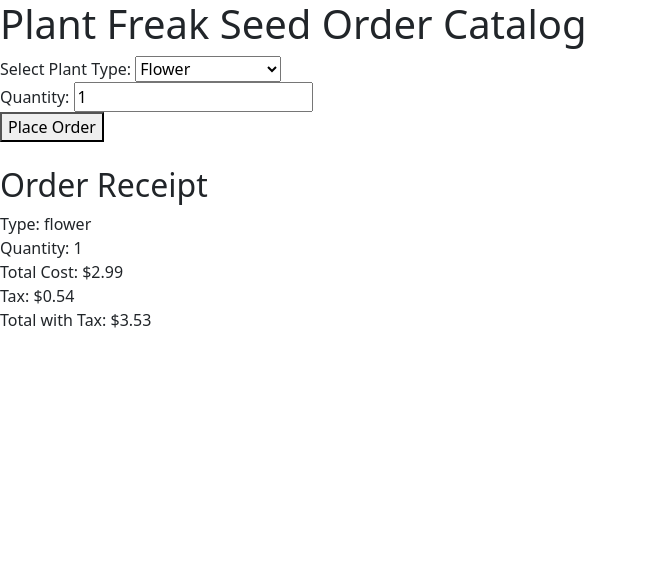
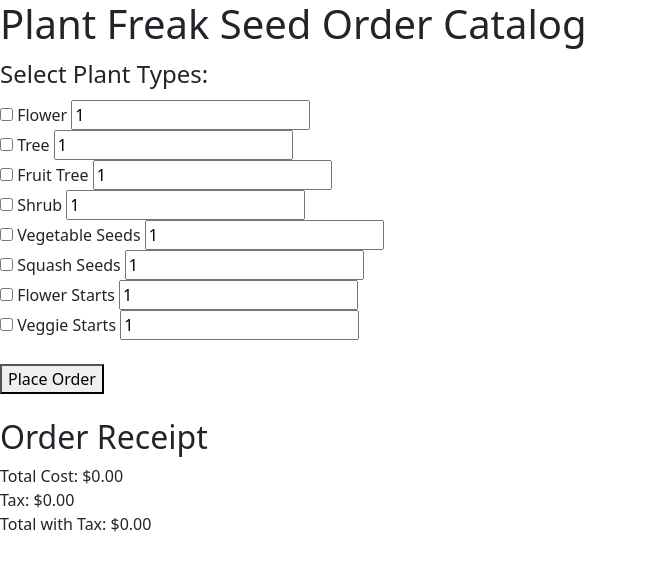
Before and after one commit to Mac-ziis/Team-Week, a website built with webpack: page src/index.html in a window 1280 px wide. Both pictures are taken after a click on the button "Place Order". Shown: the whole page, without its empty margins (0-647 px from the left). Built offline with nearby package versions, Linux system fonts and the light colour scheme.

Commit message:
Add checkboxes and quantity options to the order form

```diff
--- a/src/index.html
+++ b/src/index.html
@@ -1,27 +1,34 @@
 <!DOCTYPE html>
 <html lang="en-US">
+
 <head>
   <meta charset="UTF-8">
   <meta name="viewport" content="width=device-width, initial-scale=1.0">
   <title>Plant Identification Application</title>
 </head>
+
 <body>
   <h1>Plant Freak Seed Order Catalog</h1>
   <form id="order-form">
-    <label for="plant-type">Select Plant Type:</label>
-    <select name="plant-type">
-      <option value="flower">Flower</option>
-      <option value="tree">Tree</option>
-      <option value="fruit-tree">Fruit Tree</option>
-      <option value="shrub">Shrub</option>
-      <option value="vegetable-seeds">Vegetable Seeds</option>
-      <option value="squash-seeds">Squash Seeds</option>
-      <option value="flower-starts">Flower starts</option>
-      <option value="veggie-starts">Veggie Starts</option>
-    </select>
-    <br>
-    <label for="quantity">Quantity:</label>
-    <input type="number" id="quantity" name="quantity" value="1">
+    <fieldset>
+      <legend>Select Plant Types:</legend>
+      <input type="checkbox" name="plant-type" value="flower"> Flower
+      <input type="number" name="quantity-flower" value="1"><br>
+      <input type="checkbox" name="plant-type" value="tree"> Tree
+      <input type="number" name="quantity-tree" value="1"><br>
+      <input type="checkbox" name="plant-type" value="fruit-tree"> Fruit Tree
+      <input type="number" name="quantity-fruit-tree" value="1"><br>
+      <input type="checkbox" name="plant-type" value="shrub"> Shrub
+      <input type="number" name="quantity-shrub" value="1"><br>
+      <input type="checkbox" name="plant-type" value="vegetable-seeds"> Vegetable Seeds
+      <input type="number" name="quantity-vegetable-seeds" value="1"><br>
+      <input type="checkbox" name="plant-type" value="squash-seeds"> Squash Seeds
+      <input type="number" name="quantity-squash-seeds" value="1"><br>
+      <input type="checkbox" name="plant-type" value="flower-starts"> Flower Starts
+      <input type="number" name="quantity-flower-starts" value="1"><br>
+      <input type="checkbox" name="plant-type" value="veggie-starts"> Veggie Starts
+      <input type="number" name="quantity-veggie-starts" value="1"><br>
+    </fieldset>
     <br>
     <button type="button" id="place-order-btn">Place Order</button>
   </form>
@@ -34,4 +41,5 @@
     <div id="total-with-tax"></div>
   </div>
 </body>
+
 </html>
--- a/src/index.js
+++ b/src/index.js
@@ -3,106 +3,47 @@ import 'bootstrap/dist/css/bootstrap.min.css';
 import './css/styles.css';
 import Plant from './js/seed-catalog.js';
 
-// Business Logic
-
-
-
-// UI Logic for seed-catalog.js
-// document.addEventListener('DOMContentLoaded', function () {
-
-// function calculateTax(cost) {
-//   const taxRate = 0.18;
-//   return cost * taxRate;
-// }
-
-// function updateCost() {
-//   const selectedType = document.querySelector('select[name="plant-type"]').value;
-//   const quantity = parseFloat(document.getElementById('quantity').value);
-//   const plant = new Plant(selectedType, quantity);
-//   const cost = plant.calculateCost();
-//   const costDisplay = document.getElementById('cost');
-//   costDisplay.textContent = "Cost: $" + cost.toFixed(2);
-
-//   return cost;
-// }
-
-// function updateReceipt(plant) {
-//   const orderDetails = document.getElementById('order-details');
-//   orderDetails.innerHTML = `Type: ${plant.type}<br>Quantity: ${plant.quantity}`;
-
-//   const cost = plant.calculateCost();
-//   const tax = calculateTax(cost);
-//   const total = cost + tax;
-
-//   const totalCost = document.getElementById('total-cost');
-//   const taxAmount = document.getElementById('tax-amount');
-//   const totalWithTax = document.getElementById('total-with-tax');
-
-//   totalCost.innerHTML = `Total Cost: $${cost.toFixed(2)}`;
-//   taxAmount.innerHTML = `Tax: $${tax.toFixed(2)}`;
-//   totalWithTax.innerHTML = `Total with Tax: $${total.toFixed(2)}`;
-// }
-
-// function showReceipt() {
-//   const receipt = document.getElementById('receipt');
-//   receipt.classList.remove('hidden');
-// }
-
-// const plantTypeSelect = document.querySelector('select[name="plant-type"]');
-// plantTypeSelect.addEventListener('change', () => {
-//   updateCost();
-// });
-
-// function placeOrder() {
-//   const selectedType = document.querySelector('select[name="plant-type"]');
-//   const quantity = parseFloat(document.getElementById('quantity').value);
-//   const plant = new Plant(selectedType, quantity);
-
-//   updateReceipt(plant);
-//   showReceipt();
-// }
-
-// const placeOrderButton = document.getElementById('place-order-btn');
-// placeOrderButton.addEventListener('click', placeOrder);
-
-// });
+// UI logic for seed-catalog
 
 document.addEventListener("DOMContentLoaded", function () {
-  // Business Logic
-
 
   function calculateTax(cost) {
     const taxRate = 0.18;
     return cost * taxRate;
   }
 
-  // UI Logic
   function updateCost() {
-    const selectedType = document.querySelector('select[name="plant-type"]').value;
-    const quantity = parseFloat(document.getElementById('quantity').value);
-    const plant = new Plant(selectedType, quantity);
-    const cost = plant.calculateCost();
-    const costDisplay = document.getElementById('cost');
-    costDisplay.textContent = "Cost: $" + cost.toFixed(2);
+    const selectedTypes = Array.from(document.querySelectorAll('input[name="plant-type"]:checked'));
+    let totalCost = 0;
 
-    return cost;
+    selectedTypes.forEach(typeInput => {
+      const type = typeInput.value;
+      const quantityInput = document.querySelector(`input[name="quantity-${type}"]`);
+      const quantity = parseFloat(quantityInput.value);
+
+      if (quantity > 0) {
+        const plant = new Plant(type, quantity);
+        totalCost += plant.calculateCost();
+      }
+    });
+
+    const costDisplay = document.getElementById('total-cost');
+    costDisplay.textContent = "Total Cost: $" + totalCost.toFixed(2);
+
+    return totalCost;
   }
 
-  function updateReceipt(plant) {
-    const orderDetails = document.getElementById('order-details');
-    orderDetails.innerHTML = `Type: ${plant.type}<br>Quantity: ${plant.quantity}`;
+  function updateReceipt(totalCost) {
+    const totalCostDisplay = document.getElementById('total-cost');
+    const taxAmountDisplay = document.getElementById('tax-amount');
+    const totalWithTaxDisplay = document.getElementById('total-with-tax');
 
-    const cost = plant.calculateCost();
-    const tax = calculateTax(cost);
-    const total = cost + tax;
+    const tax = calculateTax(totalCost);
+    const totalWithTax = totalCost + tax;
 
-    const totalCost = document.getElementById('total-cost');
-    const taxAmount = document.getElementById('tax-amount');
-    const totalWithTax = document.getElementById('total-with-tax');
-
-    totalCost.innerHTML = `Total Cost: $${cost.toFixed(2)}`;
-    taxAmount.innerHTML = `Tax: $${tax.toFixed(2)}`;
-    totalWithTax.innerHTML = `Total with Tax: $${total.toFixed(2)}`;
+    totalCostDisplay.innerHTML = `Total Cost: $${totalCost.toFixed(2)}`;
+    taxAmountDisplay.innerHTML = `Tax: $${tax.toFixed(2)}`;
+    totalWithTaxDisplay.innerHTML = `Total with Tax: $${totalWithTax.toFixed(2)}`;
   }
 
   function showReceipt() {
@@ -112,12 +53,8 @@ document.addEventListener("DOMContentLoaded", function () {
 
   const placeOrderButton = document.getElementById('place-order-btn');
   placeOrderButton.addEventListener('click', () => {
-    const selectedType = document.querySelector('select[name="plant-type"]').value;
-    const quantity = parseFloat(document.getElementById('quantity').value);
-    const plant = new Plant(selectedType, quantity);
-
-    updateReceipt(plant);
+    const totalCost = updateCost();
+    updateReceipt(totalCost);
     showReceipt();
-    updateCost();
   });
 });
```
